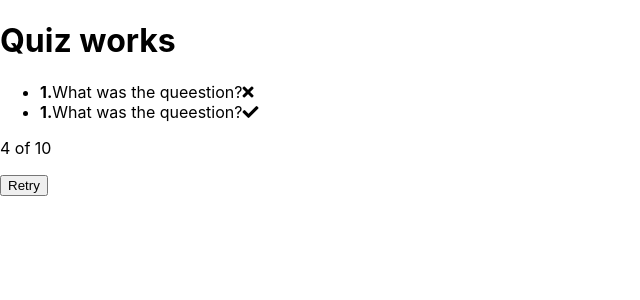
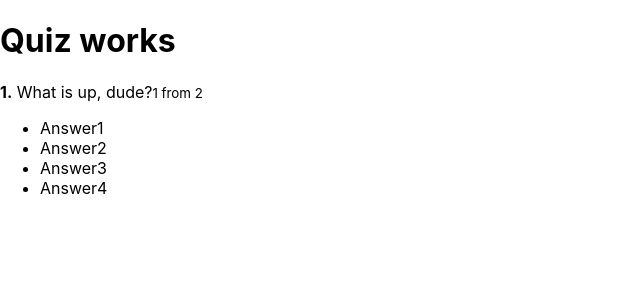
Before and after one commit to sofiakali/react-quiz, a React app: page / in a window 1280 px wide. Shown: the top 300 px of the page, without its empty margins (0-640 px from the left). Built offline with nearby package versions, Linux system fonts and the light colour scheme.

Commit message:
12 lesson

```diff
--- a/src/App.js
+++ b/src/App.js
@@ -1,5 +1,5 @@
-import React, {Component} from 'react';
-import Layout from './hoc/Layout/Layout';
+import React, {Component} from 'react'
+import Layout from './hoc/Layout/Layout'
 import Quiz from './containers/Quiz/Quiz'
 
 class App extends Component {
@@ -12,4 +12,4 @@ class App extends Component {
   }
 }
 
-export default App;
+export default App
--- a/src/components/FinishedQuiz/FinichedQuiz.js
+++ b/src/components/FinishedQuiz/FinichedQuiz.js
@@ -3,24 +3,38 @@ import classes from './FinishedQuiz.css'
 
 
 const FinishedQuiz = props => {
+    const successCount = Object.keys(props.results).reduce((total, key) => {
+        if (props.results[key] === 'success') {
+            total++
+        }
+
+        return total
+    }, 0)
+
     return(
         <div className={classes.FinishedQuiz}>
             <ul>
-                <li>
-                    <strong>1.</strong>
-                    What was the queestion?
-                    <i className={'fa fa-times ' + classes.error} />
-                </li>
-                <li>
-                    <strong>1.</strong>
-                    What was the queestion?
-                    <i className={'fa fa-check ' + classes.success} />
-                </li>
+                {props.quiz.map((quizItem, index) => {
+                    const cls = [
+                        'fa',
+                        props.results[quizItem.id] === 'error' ? 'fa-times' : 'fa-check',
+                        classes[props.results[quizItem.id]]
+                    ]
+
+                    return (
+                        <li
+                        key={index}
+                        >
+                        <strong>{index + 1}</strong>.&nbsp;
+                        {quizItem.question}
+                        <i className={cls.join(' ')} />
+                        </li>
+                    )
+                })}
             </ul>
-            <p>4 of 10</p>
-
+            <p>{successCount} of {props.quiz.length}</p>
             <div>
-                <button>Retry</button>
+                <button onClick={props.onRetry}>Retry</button>
             </div>
         </div>
     )
--- a/src/containers/Quiz/Quiz.js
+++ b/src/containers/Quiz/Quiz.js
@@ -6,21 +6,11 @@ import FinishedQuiz from '../../components/FinishedQuiz/FinichedQuiz'
 class Quiz extends Component {
 
     state = {
-        isFinished: true,
+        results: {}, // { [id]: 'success' 'error' }
+        isFinished: false,
         activeQuestion: 0,
-        answerState: null,
+        answerState: null, // { [id]: 'success' 'error' }
         quiz: [
-            {
-                id: 1,
-                question: 'What is up?',
-                rightAnswerId: 2,
-                answers: [
-                    {id: 1, text: 'Answer1'},
-                    {id: 2, text: 'Answer2'},
-                    {id: 3, text: 'Answer3'},
-                    {id: 4, text: 'Answer4'}
-                ]
-            },
              {
                 id: 2,
                 question: 'What is up, dude?',
@@ -34,7 +24,7 @@ class Quiz extends Component {
             },
              {
                 id: 3,
-                question: 'What is up, gal?',
+                question: 'What is up, Michal?',
                 rightAnswerId: 2,
                 answers: [
                     {id: 1, text: 'Answer1'},
@@ -55,11 +45,16 @@ class Quiz extends Component {
         }
 
         const question = this.state.quiz[this.state.activeQuestion]
-
+        const results = this.state.results
 
         if(question.rightAnswerId === answerId) {
+            if(!results[question.id]) {
+                results[question.id] = 'success'
+            }
+
             this.setState({
-                answerState:{[answerId]: 'success'}
+                answerState:{[answerId]: 'success'},
+                results
             })
 
             const timeout = window.setTimeout(() => {
@@ -78,14 +73,25 @@ class Quiz extends Component {
             }, 1000)
 
         } else {
+            results[question.id] = 'error'
             this.setState({
-                answerState: {[answerId]: 'error'}
+                answerState: {[answerId]: 'error'},
+                results
             })
         }
     }
 
     isQuizFinished() {
         return this.state.activeQuestion + 1 === this.state.quiz.length
+    }
+
+    retryHandler = () => {
+        this.setState({
+            activeQuestion: 0,
+            answerState: null,
+            isFinished: false,
+            results: {}
+        })
     }
 
     render() {
@@ -95,15 +101,19 @@ class Quiz extends Component {
                 <h1>Quiz works</h1>
 
                 {this.state.isFinished
-                    ? <FinishedQuiz />
-                    : <ActiveQuiz
+                    ?   <FinishedQuiz
+                        results={this.state.results}
+                        quiz={this.state.quiz}
+                        onRetry={this.retryHandler}
+                    />
+                    :   <ActiveQuiz
                         answers={this.state.quiz[this.state.activeQuestion].answers}
                         question={this.state.quiz[this.state.activeQuestion].question}
                         onAnswerClick={this.onAnswerClickHandler}
                         quizLength={this.state.quiz.length}
                         answerNumber={this.state.activeQuestion + 1}
                         state={this.state.answerState}
-                     />
+                        />
                 }
                 </div>
             </div>
--- a/src/hoc/Layout/Layout.js
+++ b/src/hoc/Layout/Layout.js
@@ -13,4 +13,4 @@ class Layout extends Component {
     }
 }
 
-export default Layout;
+export default Layout
```
Also changed, not shown: src/components/ActiveQuiz/AnswersList/AnswerItem/AnswerItem.js (line endings or trailing spaces).
